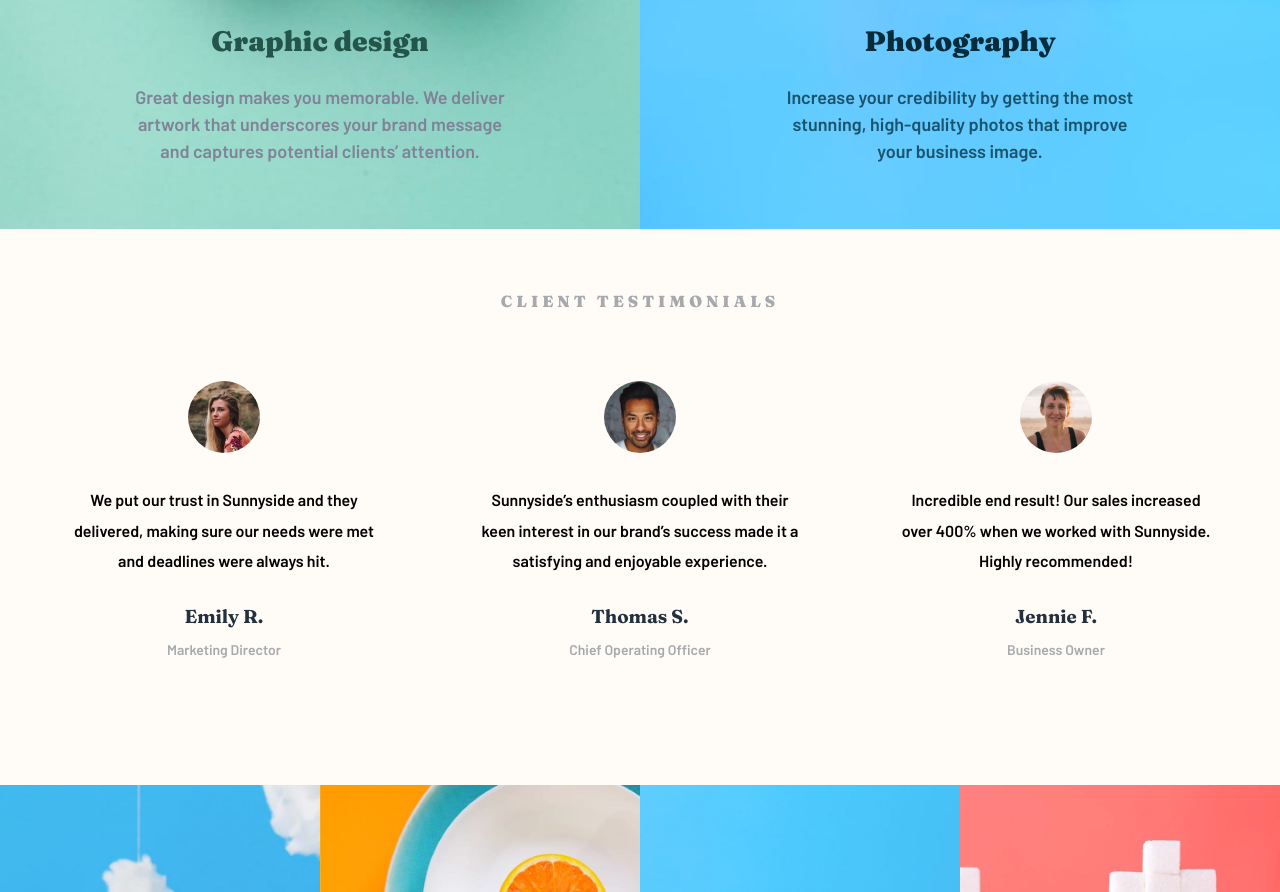
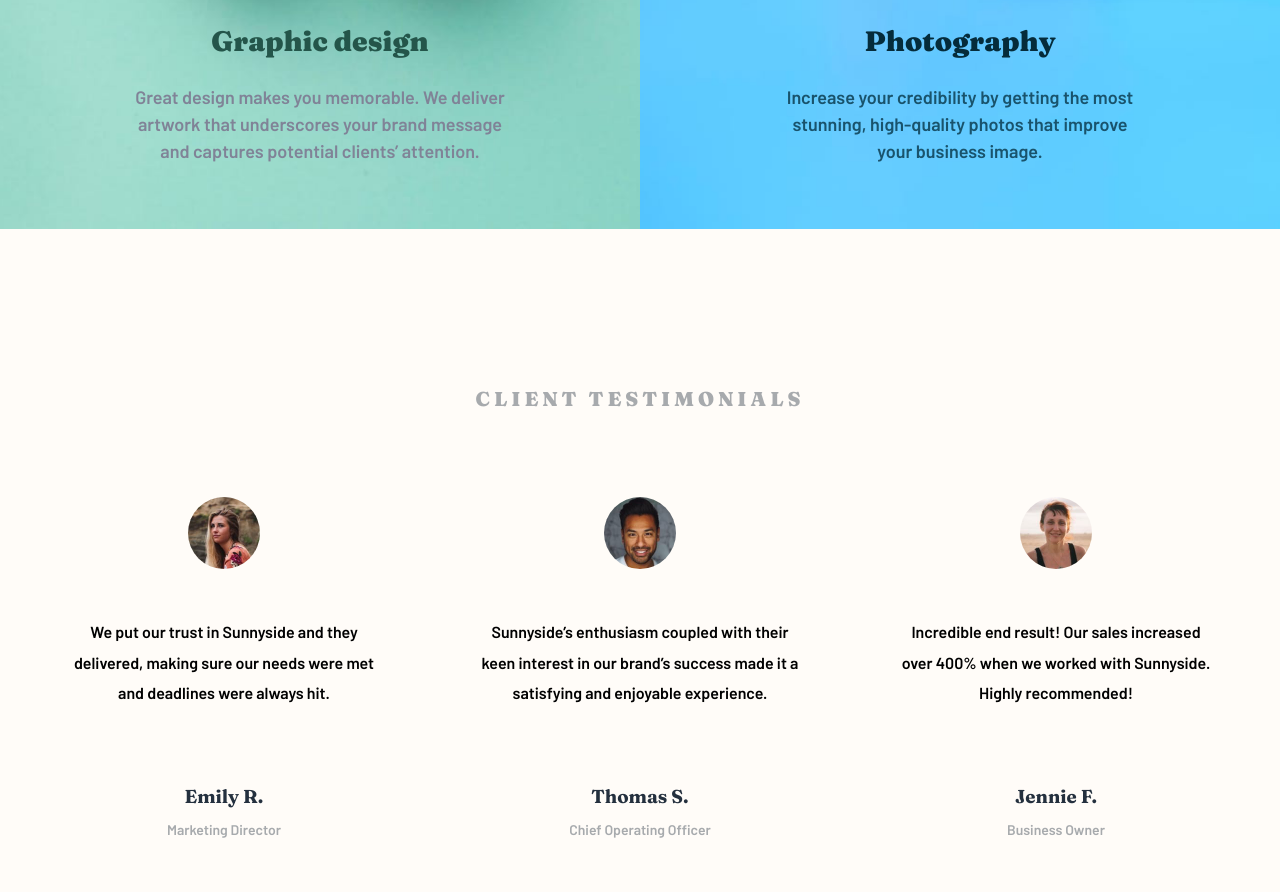
Before and after one commit to ChamuMutezva/sunnyside-agency-landing-page-main, a website built with Parcel: page index.html in a window 1280 px wide. Shown: the part 2148-3040 px from the top of the page. Built offline with nearby package versions, Linux system fonts and the light colour scheme.

Commit message:
tesimonial section margins and padding for desktop

```diff
--- a/src/scss/component/_testimonial.scss
+++ b/src/scss/component/_testimonial.scss
@@ -57,3 +57,21 @@
 		gap: 1rem;
 	}
 }
+
+@media screen and (min-width: 1180px) {
+	.testimonials {
+		padding: 10rem 1.5rem 6.5rem;
+	}
+	.testimonials__header {
+		font-size: 1.25rem;
+	}
+	.testimonial__list {
+		margin-top: 5.5rem;
+	}
+	.testimonial__content {
+		margin-top: 3rem;
+	}
+	.testimonial__content__item {
+		padding-bottom: 5rem;
+	}
+}
```
Also changed, not shown: src/css/style.css, 5 other files.
